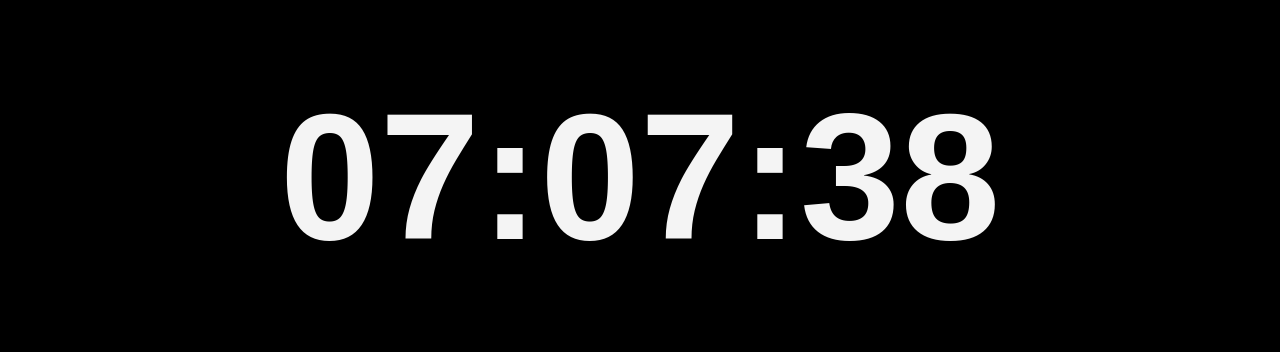
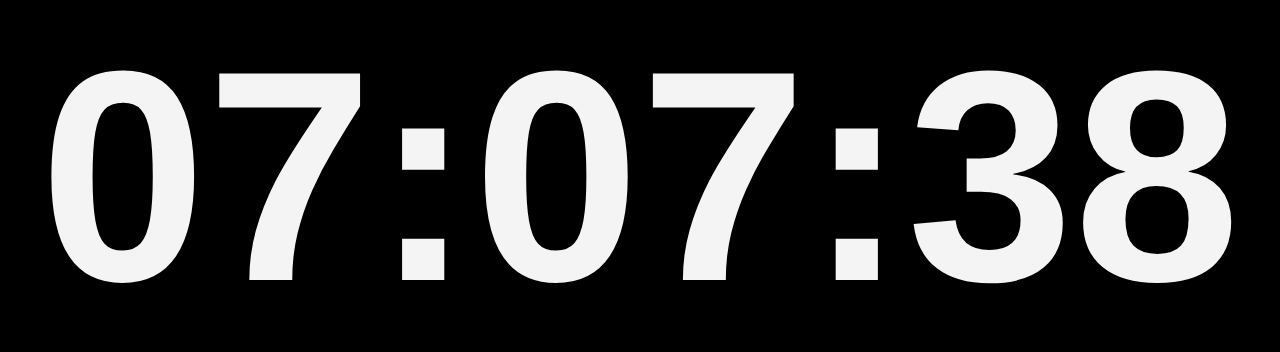
Before and after one commit to Spanishbeach/fullscreen-clock, a plain HTML site: page index.html in a window 1280 px wide. Shown: the part 224-576 px from the top of the page. Drawn offline with Linux system fonts and the light colour scheme.

Commit message:
Update index.html
font size changed from 180 to 300px

```diff
--- a/index.html
+++ b/index.html
@@ -18,7 +18,7 @@
             overflow: hidden;
         }
         #clock {
-            font-size: 180px;  /* 大字体 */
+            font-size: 300px;  /* 大字体 */
             font-weight: bold;
         }
         #fullscreenTip {
```
